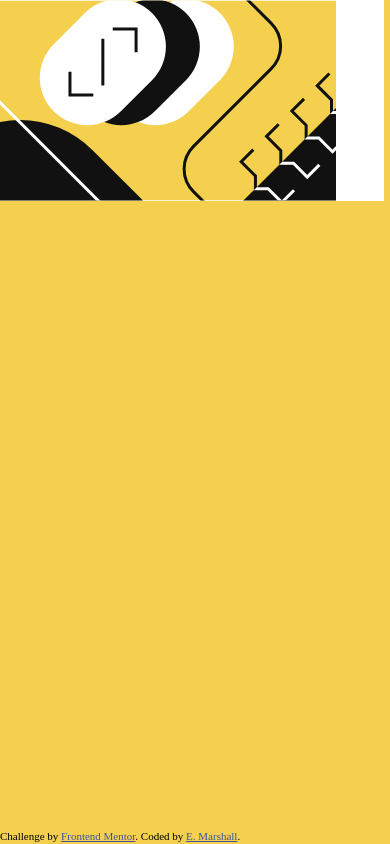
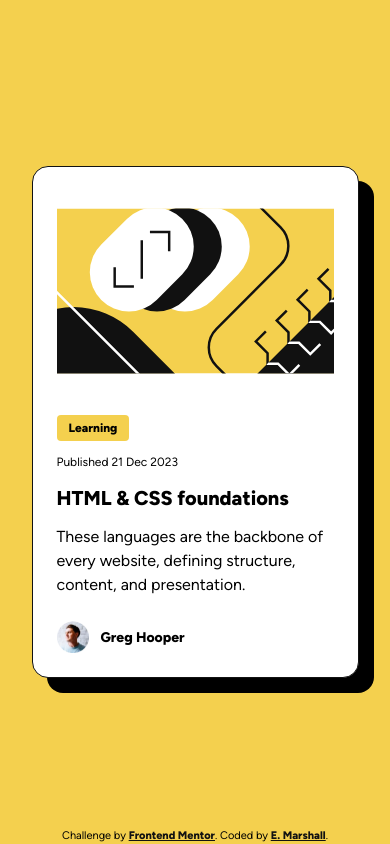
Before and after one commit to CalderonVasquez/blog-preview-card, a plain HTML site: page index.html in a window 390 px wide. Drawn offline with Linux system fonts and the light colour scheme.

Commit message:
add all styles add media query

```diff
--- a/index.html
+++ b/index.html
@@ -6,16 +6,27 @@
 
   <link rel="icon" type="image/png" sizes="32x32" href="./assets/images/favicon-32x32.png">
   <link rel="stylesheet" type="text/css" href="styles.css">
-
   <title>Frontend Mentor | Blog preview card</title>
-
 </head>
 <body>
   <main>
     <header class="blog-preview-header">
       <img src="assets/images/illustration-article.svg" alt="abstract yellow black and white design pattern illustration" class="blog-preview-img">
     </header>
-
+    <section class="blog-post-preview-content">
+      <p class="blog-post-preview-description">Learning</p>
+      <p class="blog-post-preview-date">Published 21 Dec 2023</p>
+      <h1 class="blog-post-preview-title">HTML & CSS foundations</h1>
+      <p class="blog-post-preview-blurb">
+        These languages are the backbone of every website, defining structure, content, and presentation.
+      </p>
+      <div class="blog-post-preview-author">
+        <span class="blog-post-author-img">
+          <img src="assets/images/image-avatar.webp" alt="image of author Greg Hooper">
+        </span>
+        <span class="blog-post-author">Greg Hooper</span>
+      </div>
+    </section>
   </main>
   <footer>
     <div class="attribution">
@@ -27,13 +38,9 @@
 
 </html>
 
-<!--  Learning
+<!--
 
-  Published 21 Dec 2023
 
-  HTML & CSS foundations
-
-  These languages are the backbone of every website, defining structure, content, and presentation.
 
   Greg Hooper
 
--- a/styles.css
+++ b/styles.css
@@ -1,5 +1,4 @@
 /* resets */
-
 *, *::before, *::after {
   box-sizing: border-box;
 }
@@ -9,7 +8,6 @@
 body {
   line-height: 1.5;
   -webkit-font-smoothing: antialiased;
-  background-color: var(--primary-yellow);
 }
 img, picture, video, canvas, svg {
   display: block;
@@ -48,26 +46,71 @@ p, h1, h2, h3, h4, h5, h6 {
   font-weight: var(--font-weight);
   font-style: italic;
 }
+body {
+  display: flex;
+  flex-direction: column;
+  justify-content: center;
+  align-items: center;
+  height: 100vh;
+  font-family: "Figtree","san-serif";
+  font-optical-sizing: auto;
+  background-color: var(--primary-yellow);
+}
 main {
   width: 100%;
   max-width: 24rem;
+  padding: 1.5rem;
+  border-radius: 1rem;
   background-color: var(--neutral-white);
+  border: 1.80px solid var(--neutral-black);
+  box-shadow: 15px 15px rgb(0, 0, 0);
 }
-
-
-
-
-
-
-
-
-
-
-
-
-
-
-
+.blog-preview-img {
+  width: 21rem;
+  height: 12.5rem;
+  border-radius: .75rem;
+  margin-bottom: 1.5rem;
+}
+.blog-post-preview-description {
+  font-size: var(--font-size-small);
+  font-weight: var(--font-weight-bold);
+  background-color: var(--primary-yellow);
+  padding: .25rem .75rem;
+  display: inline-block;
+  border-radius: .25rem;
+  margin-bottom: .75rem;
+}
+.blog-post-preview-date {
+  font-size: var(--font-size-small);
+  margin-bottom: .75rem;
+}
+.blog-post-preview-title {
+  font-size: var(--font-size-large);
+  font-weight: var(--font-weight-bold);
+  margin-bottom: .75rem;
+  transition: background-color 0.25s ease-in-out;
+  cursor: pointer;
+}
+.blog-post-preview-title:hover {
+  color: var(--primary-yellow);
+}
+.blog-post-preview-blurb {
+  font-size: var(--font-size-medium);
+  margin-bottom: 1.5rem;
+}
+.blog-post-preview-author {
+  display: flex;
+  align-items: center;
+  gap: .75rem;
+}
+.blog-post-author-img img {
+  width: 2rem;
+  height: 2rem;
+}
+.blog-post-author {
+  font-size: var(--font-size-small);
+  font-weight: var(--font-weight-bold);
+}
 footer {
   position: fixed;
   bottom: 0;
@@ -77,5 +120,23 @@ footer {
 }
 
 .attribution a {
-  color: hsl(228, 45%, 44%);
+  color: var(--neutral-black);
+  font-weight: var(--font-weight-bold);
+  cursor: pointer;
 }
+
+/* media queries */
+@media (max-width: 26.25rem) {
+  main {
+    max-width: 20.438rem;
+  }
+  .blog-post-preview-description {
+    font-size: .75rem;
+  }
+  .blog-post-preview-date {
+    font-size: .75rem;
+  }
+  .blog-post-preview-title {
+    font-size: 1.25rem;
+  }
+}
```
